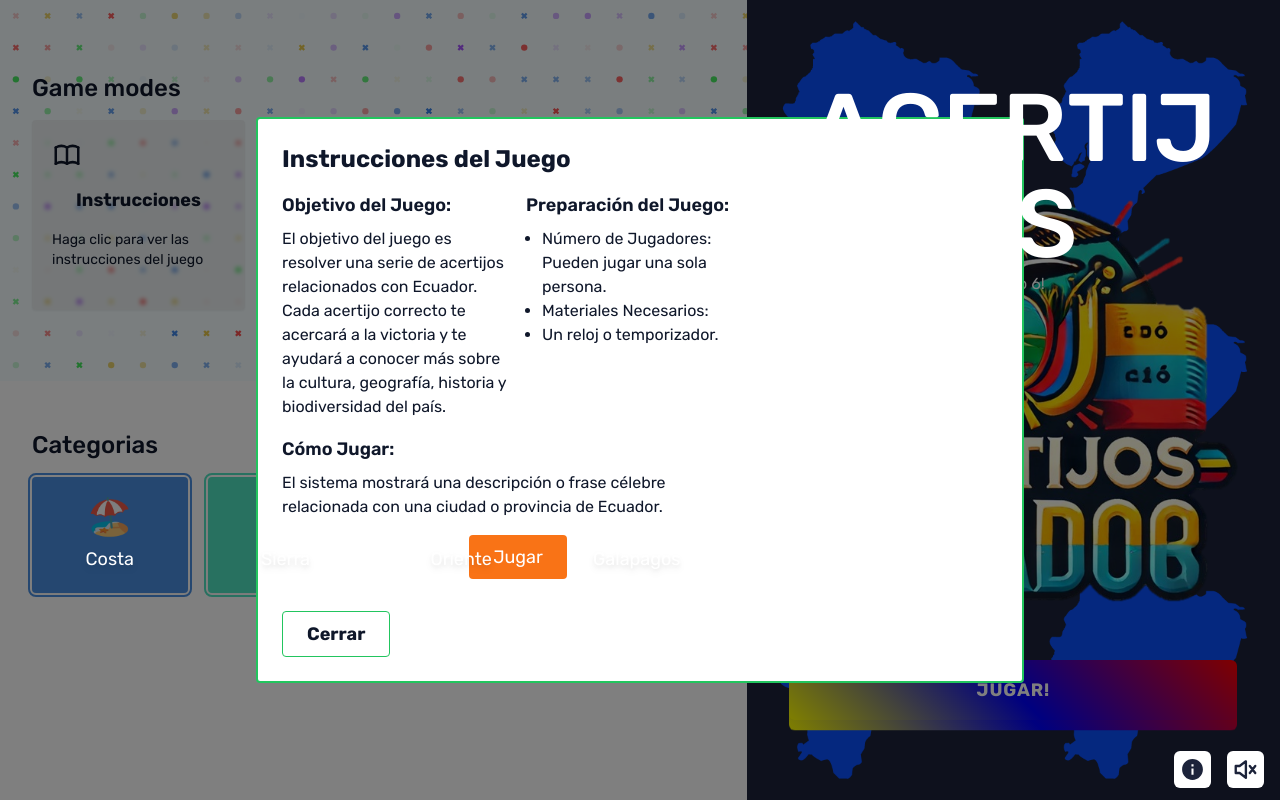
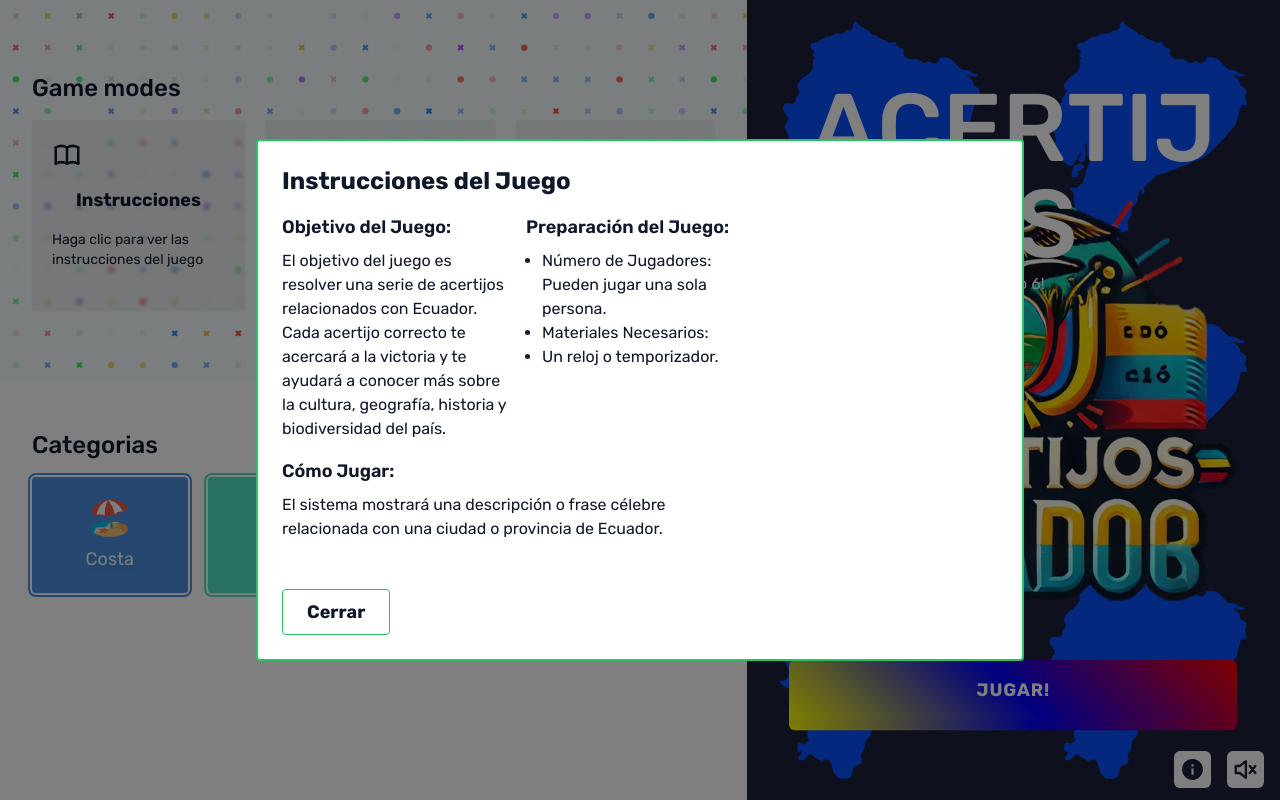
Before and after one commit to atreyucam/triviaEcuador, a Next.js app in the folder src/: page / in a window 1280 px wide. Both pictures are taken after a click on the button "Instrucciones". Built offline with nearby package versions, Linux system fonts and the light colour scheme.

Commit message:
cambio modes

```diff
--- a/src/src/components/Home/GameModes.jsx
+++ b/src/src/components/Home/GameModes.jsx
@@ -9,7 +9,7 @@
   return (
     <>
       {isOpen && (
-        <div className='fixed inset-0 bg-black bg-opacity-50 flex justify-center items-center'>
+        <div className='fixed inset-0 z-50 bg-black bg-opacity-50 flex justify-center items-center'>
           <div className='bg-white p-6 rounded border-2 border-green-500 max-w-3xl w-full'>
             <h2 className='text-2xl mb-4 font-bold'>{title}</h2>
             <div className='mb-4'>{content}</div>
@@ -56,9 +56,7 @@
             <p>El sistema mostrará una descripción o frase célebre relacionada con una ciudad o provincia de Ecuador.</p>
 
             <div className='flex justify-center mt-4'>
-              <button className='bg-orange-500 text-white text-lg px-6 py-2 rounded'>
-                Jugar
-              </button>
+
             </div>
           </div>
 		</div>
```
